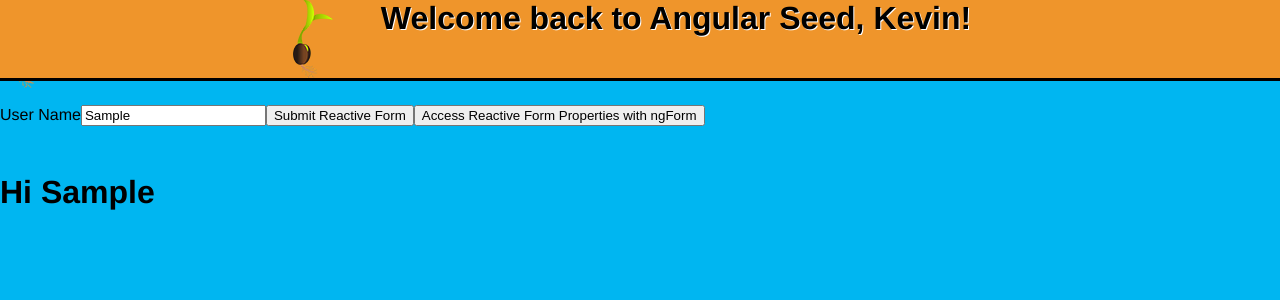
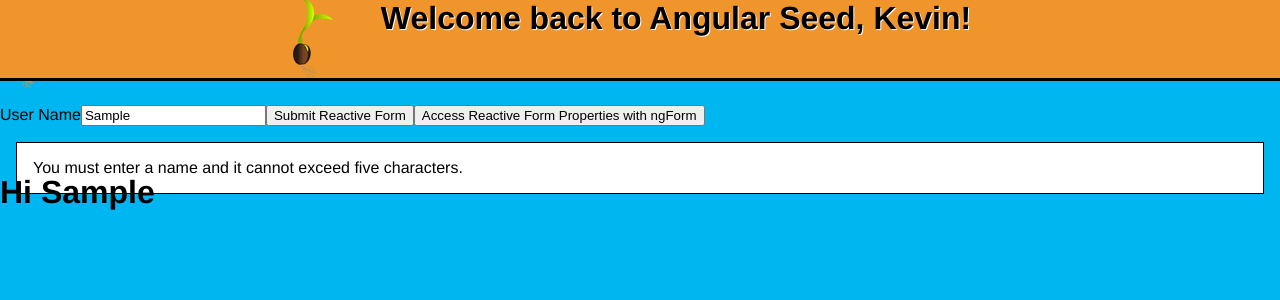
Before and after one commit to kevinruse/kra-angular-400-seed-public, an Angular app: page / in a window 1280 px wide. Both pictures are taken after typing "Sample" into the empty fields and a click on the button "Submit Reactive Form". Shown: the top 300 px of the page. Built offline with nearby package versions, Linux system fonts and the light colour scheme.

Commit message:
validate a simple form - practice exercise 9

```diff
--- a/src/app/login/login.component.html
+++ b/src/app/login/login.component.html
@@ -22,5 +22,6 @@
     <button type="submit">Submit Reactive Form</button>
 
     <button (click)="log(nameForm)">Access Reactive Form Properties with ngForm</button>
+    <p *ngIf="!nameForm.controls['userName'].valid && nameForm.controls['userName'].touched">You must enter a name and it cannot exceed five characters.</p>
 </form>
 <h1>Hi {{ userName.value }}</h1>
--- a/src/app/login/login.component.ts
+++ b/src/app/login/login.component.ts
@@ -1,5 +1,5 @@
 import { Component, OnInit } from '@angular/core';
-import { FormBuilder, FormControl, FormGroup } from '@angular/forms';
+import { FormBuilder, FormControl, FormGroup, Validators } from '@angular/forms';
 
 @Component({
   selector: 'app-login',
@@ -13,7 +13,7 @@ export class LoginComponent implements OnInit {
 
   constructor(private formBuilder: FormBuilder) {
     this.nameForm = formBuilder.group({
-      userName : [null]
+      'userName' : [null, [Validators.required, Validators.maxLength(5)]]
     });
     this.userName = this.nameForm.controls['userName'];
   }
```
